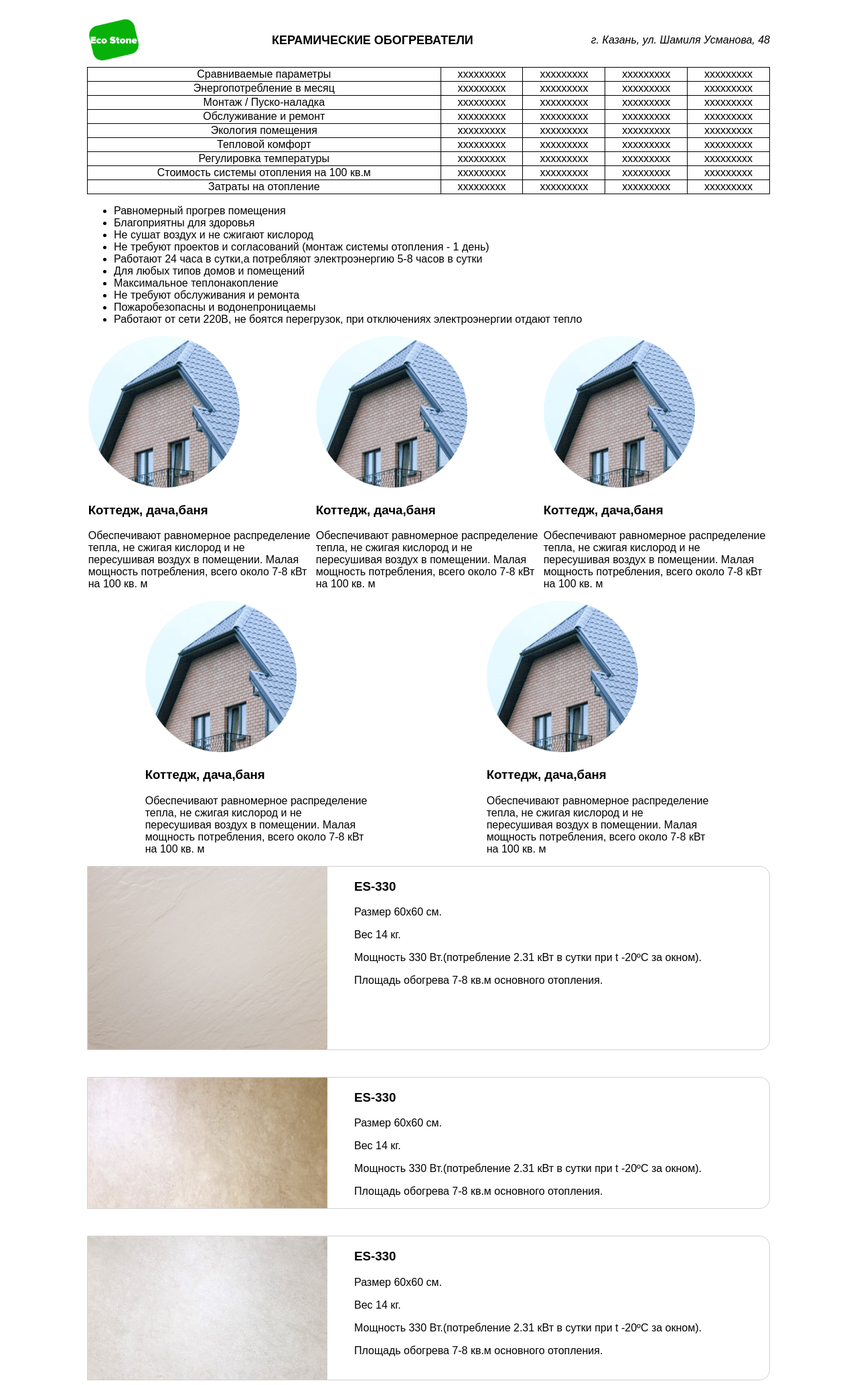
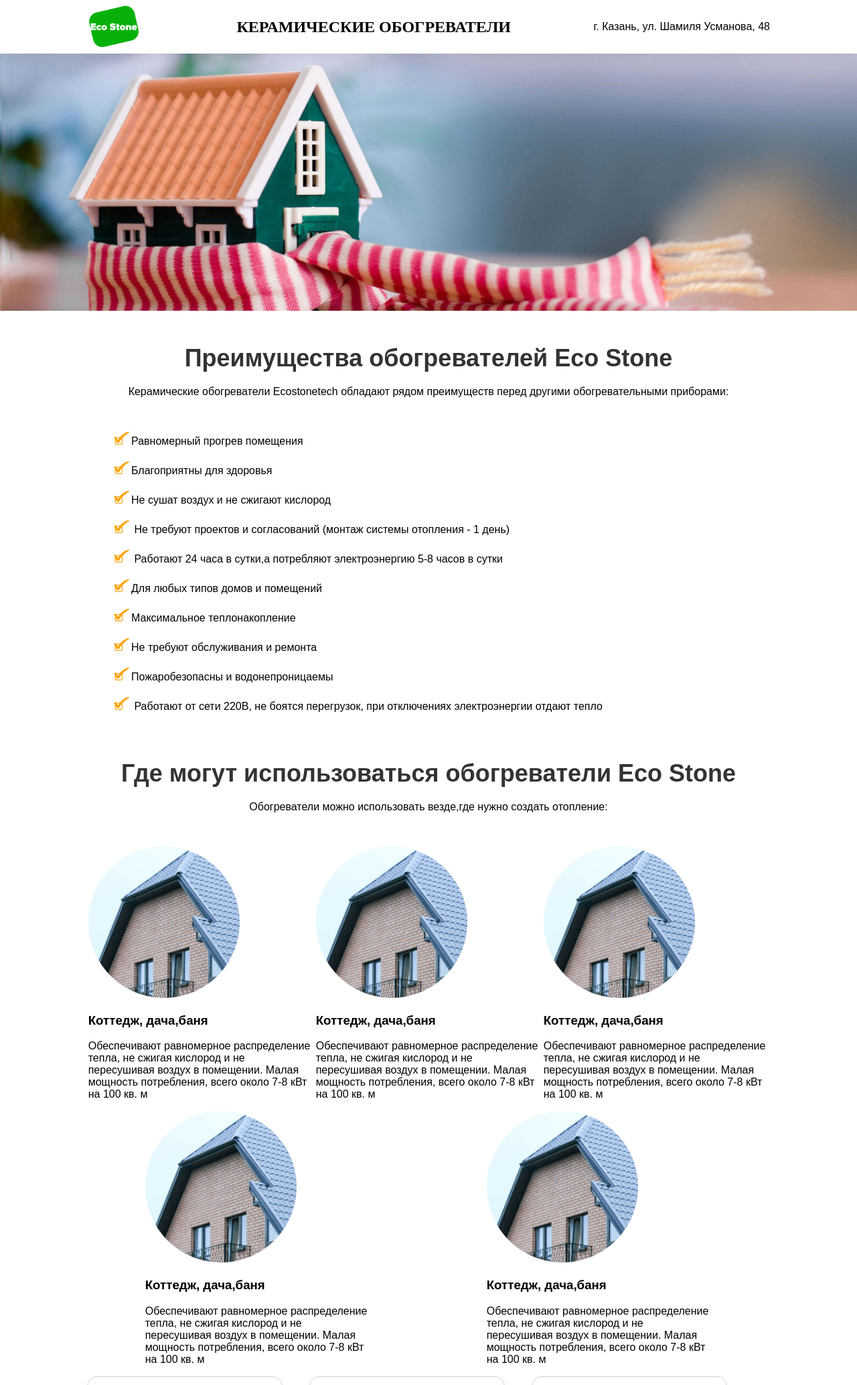
Before and after one commit to ivanzakh/ivanzakh.github.io, a PHP site: page /projects/ecostone/index.html in a window 1280 px wide. Shown: the top 2068 px of the page at 67% size. Run offline with PHP 8.4, Linux system fonts and the light colour scheme.

Commit message:
add intro

```diff
--- a/projects/ecostone/index.html
+++ b/projects/ecostone/index.html
@@ -3,15 +3,19 @@
   <head>
     <meta charset="utf-8" />
     <title>Eco Stone</title>
-    <meta name="viewport" content="width=device-width, initial-scale=1">
+    <meta name="viewport" content="width=device-width, initial-scale=1" />
     <link rel="stylesheet" href="main.css" />
   </head>
   <body>
     <header>
-        <img class="logo" src="images/logo.jpg" alt="">
+      <div class="container">
+        <img class="logo" src="images/logo.jpg" alt="" />
         <h1 class="title">Керамические обогреватели</h1>
         <address>г. Казань, ул. Шамиля Усманова, 48</address>
+      </div>
     </header>
+
+    <section class="intro"></section>
 
     <table>
       <tr>
@@ -87,113 +91,156 @@
       </tr>
     </table>
 
-    <section class="advantages">
+    <section class="advantages container">
+      <h2 class="section__title">Преимущества обогревателей Eco Stone</h2>
+      <p class="section__description">Керамические обогреватели Ecostonetech обладают рядом преимуществ перед другими обогревательными приборами:</p>
+
       <ul>
         <li>Равномерный прогрев помещения</li>
         <li>Благоприятны для здоровья</li>
         <li>Не сушат воздух и не сжигают кислород</li>
-            <li>Не требуют проектов и согласований (монтаж системы отопления - 1 день)</li>
-            <li>Работают 24 часа в сутки,а потребляют электроэнергию 5-8 часов в сутки</li>
+        <li>
+          Не требуют проектов и согласований (монтаж системы отопления - 1 день)
+        </li>
+        <li>
+          Работают 24 часа в сутки,а потребляют электроэнергию 5-8 часов в сутки
+        </li>
         <li>Для любых типов домов и помещений</li>
         <li>Максимальное теплонакопление</li>
         <li>Не требуют обслуживания и ремонта</li>
         <li>Пожаробезопасны и водонепроницаемы</li>
-            <li>Работают от сети 220В, не боятся перегрузок, при отключениях электроэнергии отдают тепло</li>
+        <li>
+          Работают от сети 220В, не боятся перегрузок, при отключениях
+          электроэнергии отдают тепло
+        </li>
       </ul>
     </section>
 
-    <section class="use">
+    <section class="use container">
+      <h2 class="section__title">Где могут использоваться обогреватели Eco Stone</h2>
+      <p class="section__description">Обогреватели можно использовать везде,где нужно создать отопление:</p>
+
       <div class="use__card">
-            <img class="use_img" src="images/house.png" alt="">
+        <img class="use_img" src="images/house.png" alt="" />
         <h3>Коттедж, дача,баня</h3>
-            <p>Обеспечивают равномерное распределение тепла, не сжигая кислород и не пересушивая воздух в помещении. Малая мощность потребления, всего около 7-8 кВт на 100 кв. м</p>
+        <p>
+          Обеспечивают равномерное распределение тепла, не сжигая кислород и не
+          пересушивая воздух в помещении. Малая мощность потребления, всего
+          около 7-8 кВт на 100 кв. м
+        </p>
       </div>
 
       <div class="use__card">
-            <img class="use_img" src="images/house.png" alt="">
+        <img class="use_img" src="images/house.png" alt="" />
         <h3>Коттедж, дача,баня</h3>
-            <p>Обеспечивают равномерное распределение тепла, не сжигая кислород и не пересушивая воздух в помещении. Малая мощность потребления, всего около 7-8 кВт на 100 кв. м</p>
+        <p>
+          Обеспечивают равномерное распределение тепла, не сжигая кислород и не
+          пересушивая воздух в помещении. Малая мощность потребления, всего
+          около 7-8 кВт на 100 кв. м
+        </p>
       </div>
 
       <div class="use__card">
-            <img class="use_img" src="images/house.png" alt="">
+        <img class="use_img" src="images/house.png" alt="" />
         <h3>Коттедж, дача,баня</h3>
-            <p>Обеспечивают равномерное распределение тепла, не сжигая кислород и не пересушивая воздух в помещении. Малая мощность потребления, всего около 7-8 кВт на 100 кв. м</p>
+        <p>
+          Обеспечивают равномерное распределение тепла, не сжигая кислород и не
+          пересушивая воздух в помещении. Малая мощность потребления, всего
+          около 7-8 кВт на 100 кв. м
+        </p>
       </div>
 
       <div class="use__card">
-            <img class="use_img" src="images/house.png" alt="">
+        <img class="use_img" src="images/house.png" alt="" />
         <h3>Коттедж, дача,баня</h3>
-            <p>Обеспечивают равномерное распределение тепла, не сжигая кислород и не пересушивая воздух в помещении. Малая мощность потребления, всего около 7-8 кВт на 100 кв. м</p>
+        <p>
+          Обеспечивают равномерное распределение тепла, не сжигая кислород и не
+          пересушивая воздух в помещении. Малая мощность потребления, всего
+          около 7-8 кВт на 100 кв. м
+        </p>
       </div>
 
       <div class="use__card">
-            <img class="use_img" src="images/house.png" alt="">
+        <img class="use_img" src="images/house.png" alt="" />
         <h3>Коттедж, дача,баня</h3>
-            <p>Обеспечивают равномерное распределение тепла, не сжигая кислород и не пересушивая воздух в помещении. Малая мощность потребления, всего около 7-8 кВт на 100 кв. м</p>
+        <p>
+          Обеспечивают равномерное распределение тепла, не сжигая кислород и не
+          пересушивая воздух в помещении. Малая мощность потребления, всего
+          около 7-8 кВт на 100 кв. м
+        </p>
       </div>
     </section>
 
-    <section class="catalog">
+    <section class="catalog container">
       <div class="catalog__card">
-            <img class="catalog__img" src="images/es-330.jpg" alt="">
+        <img class="catalog__img" src="images/330.png" alt="" />
         <div class="catalog__info">
           <h3>ES-330</h3>
           <p>Размер 60х60 см.</p>
-                <p>Вес 14 кг. </p>
-                <p>Мощность 330 Вт.(потребление 2.31 кВт в сутки при t -20ºC за окном).</p>
+          <p>Вес 14 кг.</p>
+          <p>
+            Мощность 330 Вт.(потребление 2.31 кВт в сутки при t -20ºC за окном).
+          </p>
           <p>Площадь обогрева 7-8 кв.м основного отопления.</p>
         </div>
       </div>
 
       <div class="catalog__card">
-            <img class="catalog__img" src="images/es-330l.jpg" alt="">
+        <img class="catalog__img" src="images/330l.png" alt="" />
+        <div class="catalog__info">
+          <h3>ES-330L</h3>
+          <p>Размер 120х30 см.</p>
+          <p>Вес 14 кг.</p>
+          <p>
+            Мощность 330 Вт.(потребление 2.31 кВт в сутки при t -20ºC за окном).
+          </p>
+          <p>Площадь обогрева 8-9 кв.м основного отопления.</p>
+        </div>
+      </div>
+
+      <div class="catalog__card">
+        <img class="catalog__img" src="images/650.png" alt="" />
+        <div class="catalog__info">
+          <h3>ES-650</h3>
+          <p>Размер 120х60 см.</p>
+          <p>Вес 28 кг.</p>
+          <p>
+            Мощность 650 Вт.(потребление 4.5 кВт в сутки при t -20ºC за окном).
+          </p>
+          <p>Площадь обогрева 13-15 кв.м основного отопления.</p>
+        </div>
+      </div>
+
+      <div class="catalog__card">
+        <img class="catalog__img" src="images/700.png" alt="" />
         <div class="catalog__info">
           <h3>ES-330</h3>
           <p>Размер 60х60 см.</p>
-                <p>Вес 14 кг. </p>
-                <p>Мощность 330 Вт.(потребление 2.31 кВт в сутки при t -20ºC за окном).</p>
+          <p>Вес 14 кг.</p>
+          <p>
+            Мощность 330 Вт.(потребление 2.31 кВт в сутки при t -20ºC за окном).
+          </p>
           <p>Площадь обогрева 7-8 кв.м основного отопления.</p>
         </div>
       </div>
 
       <div class="catalog__card">
-            <img class="catalog__img" src="images/es-650.jpg" alt="">
+        <img class="catalog__img" src="images/990.png" alt="" />
         <div class="catalog__info">
           <h3>ES-330</h3>
           <p>Размер 60х60 см.</p>
-                <p>Вес 14 кг. </p>
-                <p>Мощность 330 Вт.(потребление 2.31 кВт в сутки при t -20ºC за окном).</p>
-                <p>Площадь обогрева 7-8 кв.м основного отопления.</p>
-            </div>
-        </div>
-
-        <div class="catalog__card">
-            <img class="catalog__img" src="images/es-700.jpg" alt="">
-            <div class="catalog__info">
-                <h3>ES-330</h3>
-                <p>Размер 60х60 см.</p>
-                <p>Вес 14 кг. </p>
-                <p>Мощность 330 Вт.(потребление 2.31 кВт в сутки при t -20ºC за окном).</p>
-                <p>Площадь обогрева 7-8 кв.м основного отопления.</p>
-            </div>
-        </div>
-
-        <div class="catalog__card">
-            <img class="catalog__img" src="images/es-990.jpg" alt="">
-            <div class="catalog__info">
-                <h3>ES-330</h3>
-                <p>Размер 60х60 см.</p>
-                <p>Вес 14 кг. </p>
-                <p>Мощность 330 Вт.(потребление 2.31 кВт в сутки при t -20ºC за окном).</p>
+          <p>Вес 14 кг.</p>
+          <p>
+            Мощность 330 Вт.(потребление 2.31 кВт в сутки при t -20ºC за окном).
+          </p>
           <p>Площадь обогрева 7-8 кв.м основного отопления.</p>
         </div>
       </div>
     </section>
 
-    <section class="docs">
-        <img class="docs__img" src="images/sertif.jpg" alt="">
-        <img class="docs__img" src="images/expert.jpg" alt="">
+    <section class="docs container">
+      <img class="docs__img" src="images/sertif.jpg" alt="" />
+      <img class="docs__img" src="images/expert.jpg" alt="" />
     </section>
   </body>
 </html>
--- a/projects/ecostone/main.css
+++ b/projects/ecostone/main.css
@@ -1,11 +1,39 @@
 body {
+  font-family: Arial, sans-serif;
+  margin: 80px 0 0;
+}
+
+.container {
   max-width: 1020px;
   margin: 0 auto;
-    padding: 20px;
-    font-family: Arial, sans-serif;
+  padding: 0 20px;
+}
+
+.section__title {
+  color: #333;
+  font-size: 36px;
+  text-align: center;
+  margin-top: 50px;
+  margin-bottom: 20px;
+}
+
+.section__description {
+  width: 100%;
+  margin-top: 0;
+  margin-bottom: 50px;
+  text-align: center;
 }
 
 header {
+  position: fixed;
+  top: 0;
+  left: 0;
+  width: 100%;
+  background-color: white;
+  box-shadow: 0 0 20px rgba(0, 0, 0, 0.15);
+}
+
+header .container {
   display: flex;
   justify-content: space-between;
   align-items: center;
@@ -18,11 +46,25 @@ header {
 }
 
 .title {
-    font-size: 18px;
+  font-family: 'Times New Roman', serif;
+  font-size: 24px;
   text-transform: uppercase;
 }
 
+address {
+  font-style: normal;
+}
+
+.intro {
+  height: 30vw;
+  min-height: 300px;
+  background-image: url('images/bg.jpg');
+  background-position:20% center;
+  background-size: cover;
+}
+
 table {
+  display: none;
   border-collapse: collapse;
   width: 100%;
 }
@@ -30,6 +72,15 @@ table {
 td {
   border: 1px solid black;
   text-align: center;
+}
+
+.advantages li {
+  list-style: none;
+  margin-bottom: 20px;
+}
+
+.advantages li::before {
+  content: url('images/advantages-icon.png');
 }
 
 .use {
@@ -42,20 +93,22 @@ td {
   max-width: 33%;
 }
 
+.catalog {
+  display: flex;
+  flex-wrap: wrap;
+}
+
 .catalog__card {
-    display: flex;
+  width: 250px;
+  margin-right: 40px;
   margin-bottom: 40px;
   border: 1px solid #d2d1d1;
-    border-top-right-radius: 15px;
-    border-bottom-right-radius: 15px;
+  border-radius: 15px;
+  padding: 20px;
 }
 
 .catalog__img {
-    width: 358px;
-}
-
-.catalog__info {
-    margin-left: 40px;
+  height: 160px;
 }
 
 .docs {
```
Also changed, not shown: projects/ecostone/images/330.png (added), projects/ecostone/images/330l.png (added), projects/ecostone/images/650.png (added), projects/ecostone/images/700.png (added), projects/ecostone/images/990.png (added), projects/ecostone/images/advantages-icon.png (added), projects/ecostone/images/bg.jpg (added). Lines whose indentation alone changed are shown as unchanged.
